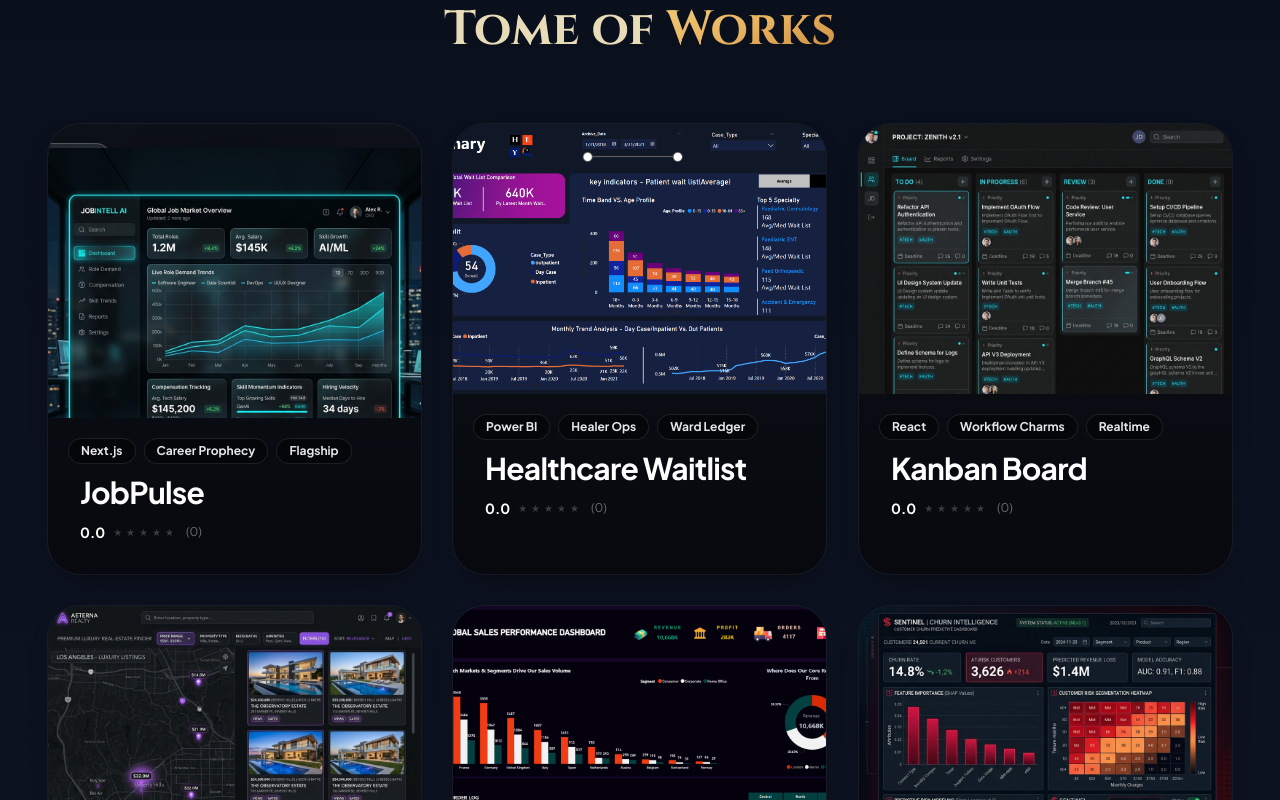
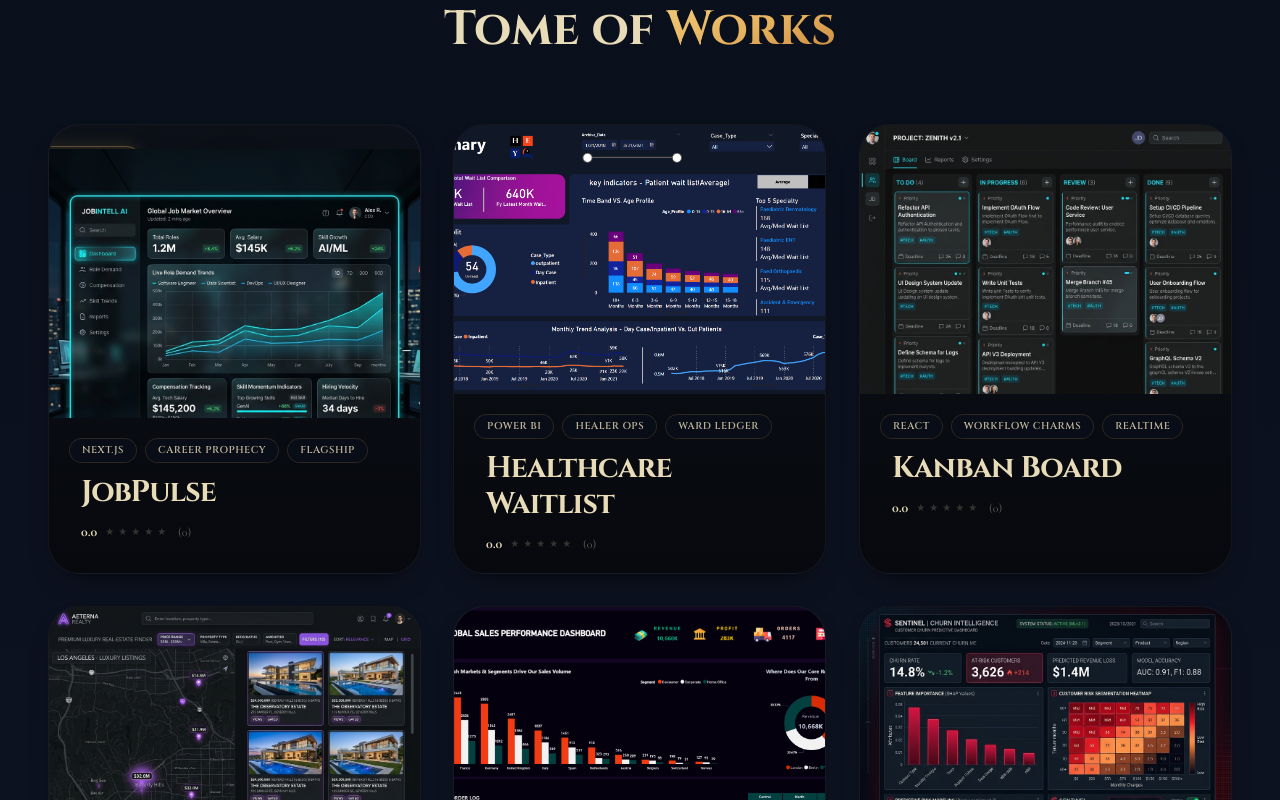
Before and after one commit to ELErefygroup/hazemelerefy-website-harry-potter-edition-, a Next.js app: page /portfolio in a window 1280 px wide. Shown: the part 2020-2820 px from the top of the page. Built offline with nearby package versions, Linux system fonts and the light colour scheme; no server answers.

Commit message:
style: apply Hogwarts-by-Night skin to portfolio project cards

```diff
--- a/src/components/portfolio/PortfolioGallery.tsx
+++ b/src/components/portfolio/PortfolioGallery.tsx
@@ -211,7 +211,7 @@ function ProjectCard({
       tabIndex={0}
       aria-label={`Open story for ${project.title}`}
       className={cn(
-        "group surface-project-card card-3d motion-project-card relative h-[450px] cursor-pointer overflow-hidden rounded-[2rem] bg-[#0a0a0a] outline outline-1 outline-white/5 shadow-[0_20px_40px_-15px_rgba(0,0,0,0.8)]",
+        "group surface-project-card card-3d motion-project-card relative h-[450px] cursor-pointer overflow-hidden rounded-[2rem] bg-night border border-candle/[0.08] shadow-[0_20px_40px_-15px_rgba(0,0,0,0.8),inset_0_1px_0_rgba(230,178,94,0.06)] hover:border-candle/20 hover:shadow-[0_0_50px_rgba(230,178,94,0.08),0_20px_40px_-15px_rgba(0,0,0,0.8)]",
         palette.hover,
       )}
       onClick={onOpen}
@@ -221,8 +221,8 @@ function ProjectCard({
     >
       {project.id === "jobpulse" ? (
         <div className="absolute right-5 top-5 z-20 transition-transform duration-500 group-hover:-translate-y-1 group-hover:scale-105">
-          <span className="rounded-full border border-white/20 bg-white/10 px-4 py-1.5 text-xs font-bold text-white shadow-2xl backdrop-blur-md">
-            Flagship
+          <span className="rounded-full border border-candle/30 bg-candle/10 px-4 py-1.5 font-display text-[10px] font-bold uppercase tracking-[0.15em] text-candle shadow-[0_0_18px_rgba(230,178,94,0.15)] backdrop-blur-md">
+            ✦ Flagship
           </span>
         </div>
       ) : null}
@@ -238,15 +238,15 @@ function ProjectCard({
         />
       </div>
 
-      <div className="absolute inset-0 bg-gradient-to-t from-[#050505] via-[#050505]/95 to-transparent" />
-      <div className={cn("absolute inset-0 z-0 opacity-30 mix-blend-screen transition-opacity duration-700 group-hover:opacity-60", palette.tint)} />
+      <div className="absolute inset-0 bg-gradient-to-t from-night via-night/95 to-transparent" />
+      <div className={cn("absolute inset-0 z-0 opacity-20 mix-blend-screen transition-opacity duration-700 group-hover:opacity-40", palette.tint)} />
 
       <div className="absolute inset-0 z-10 flex flex-col justify-end p-8 transition-transform duration-500 ease-[cubic-bezier(0.25,1,0.5,1)]">
         <div className="absolute left-5 top-5 flex flex-wrap gap-2 transition-all duration-700 group-hover:-translate-y-4 group-hover:opacity-0 group-hover:blur-sm">
           {project.tags.map((tag) => (
             <span
               key={tag}
-              className="rounded-full border border-white/10 bg-black/40 px-3 py-1 text-[10px] font-bold text-white/90 backdrop-blur-md sm:text-xs"
+              className="rounded-full border border-candle/15 bg-night/70 px-3 py-1 font-display text-[9px] font-semibold uppercase tracking-wider text-parchment/80 backdrop-blur-md sm:text-[10px]"
             >
               {tag}
             </span>
@@ -254,12 +254,12 @@ function ProjectCard({
         </div>
 
         <div className="translate-y-6 transition-all duration-700 ease-[cubic-bezier(0.25,1,0.5,1)] group-hover:-translate-y-20">
-          <h3 className={cn("mb-3 text-3xl font-black tracking-tight text-white", palette.title)}>
+          <h3 className={cn("mb-3 font-display text-3xl font-bold tracking-tight text-parchment", palette.title)}>
             {project.title}
           </h3>
 
           <div className="pointer-events-auto mb-6 flex items-center gap-2">
-            <span className="text-sm font-bold text-white">{average.toFixed(1)}</span>
+            <span className="font-heading text-sm font-bold text-parchment">{average.toFixed(1)}</span>
             <div className="flex items-center gap-1">
               {Array.from({ length: 5 }, (_, index) => {
                 const star = index + 1;
@@ -271,7 +271,7 @@ function ProjectCard({
                     aria-label={`Rate ${project.title} ${star} star${star > 1 ? "s" : ""}`}
                     className={cn(
                       "relative z-20 text-[10px] transition-transform hover:scale-125",
-                      active ? "text-amber-400" : "text-white/20",
+                      active ? "text-candle" : "text-parchment/20",
                     )}
                     onMouseEnter={(event) => {
                       event.stopPropagation();
@@ -291,7 +291,7 @@ function ProjectCard({
                 );
               })}
             </div>
-            <span className="ml-1 text-xs text-white/40">({totalVotes})</span>
+            <span className="ml-1 font-heading text-xs text-parchment/40">({totalVotes})</span>
           </div>
         </div>
 
@@ -302,7 +302,7 @@ function ProjectCard({
               event.stopPropagation();
               onOpen();
             }}
-            className="group/btn relative flex w-full items-center justify-between overflow-hidden rounded-2xl border border-white/10 bg-white/[0.03] p-4 shadow-[0_10px_30px_rgba(0,0,0,0.5)] backdrop-blur-xl transition-all duration-500 hover:border-white/30"
+            className="group/btn relative flex w-full items-center justify-between overflow-hidden rounded-2xl border border-candle/15 bg-night/80 p-4 shadow-[0_10px_30px_rgba(0,0,0,0.5),0_0_0_1px_rgba(230,178,94,0.04)_inset] backdrop-blur-xl transition-all duration-500 hover:border-candle/40 hover:shadow-[0_0_25px_rgba(230,178,94,0.1),0_10px_30px_rgba(0,0,0,0.5)]"
           >
             <div
               aria-hidden="true"
@@ -311,12 +311,12 @@ function ProjectCard({
                 palette.glow,
               )}
             />
-            <span className="relative z-10 flex items-center gap-3 text-sm font-bold tracking-wide text-white">
-              <SpellbookIcon width={16} height={16} className="text-white/50 transition-colors group-hover/btn:text-white" />
-              Read the story
+            <span className="relative z-10 flex items-center gap-3 font-display text-sm font-semibold tracking-wide text-parchment">
+              <SpellbookIcon width={16} height={16} className="text-candle/50 transition-colors group-hover/btn:text-candle" />
+              Read the Story
             </span>
-            <div className="relative z-10 flex h-8 w-8 items-center justify-center rounded-[10px] bg-white/10 transition-transform duration-500 group-hover/btn:scale-110">
-              <span aria-hidden="true" className="text-xs text-white">
+            <div className="relative z-10 flex h-8 w-8 items-center justify-center rounded-[10px] border border-candle/20 bg-candle/10 transition-all duration-500 group-hover/btn:scale-110 group-hover/btn:bg-candle/20 group-hover/btn:shadow-[0_0_12px_rgba(230,178,94,0.2)]">
+              <span aria-hidden="true" className="text-xs text-candle">
                 →
               </span>
             </div>
```
